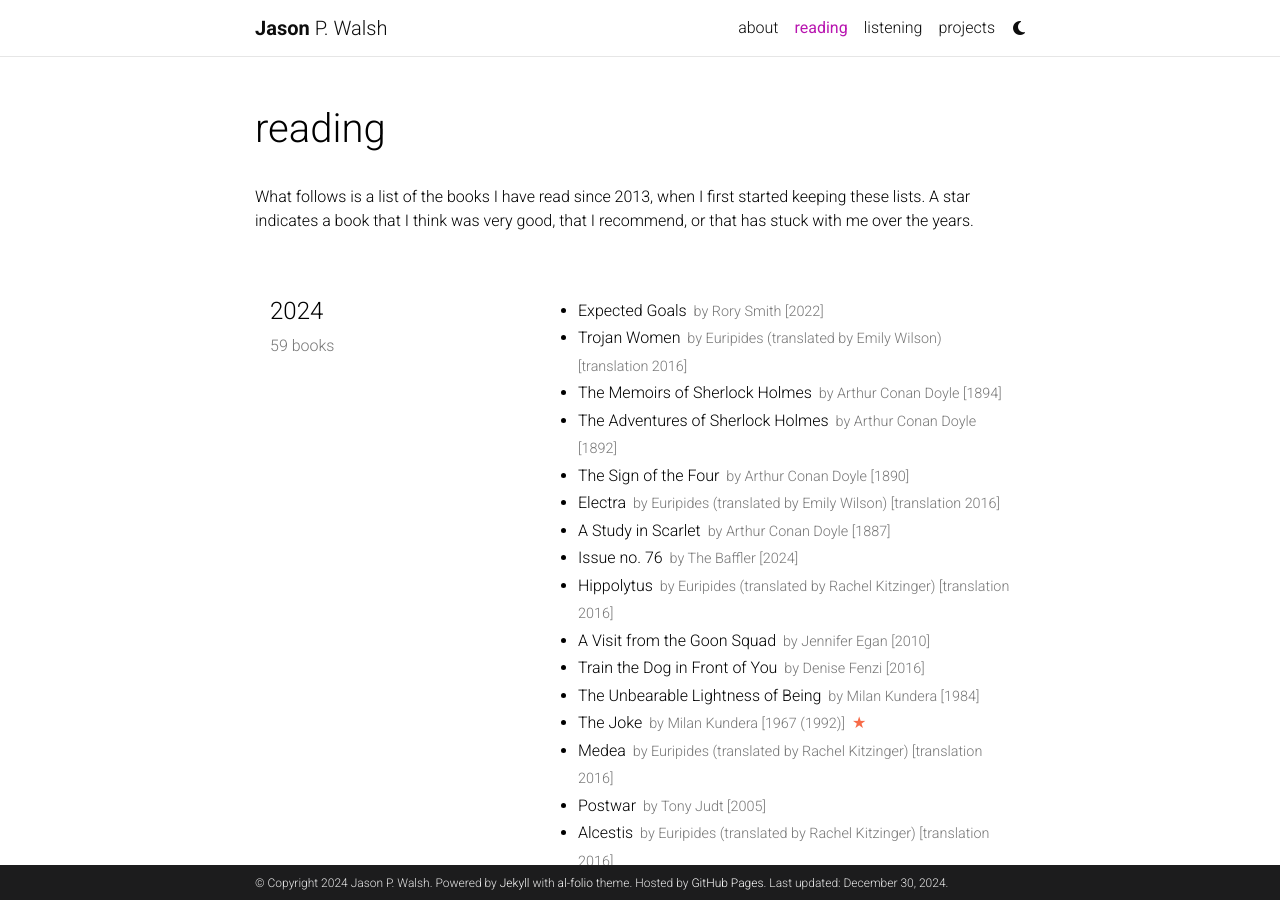
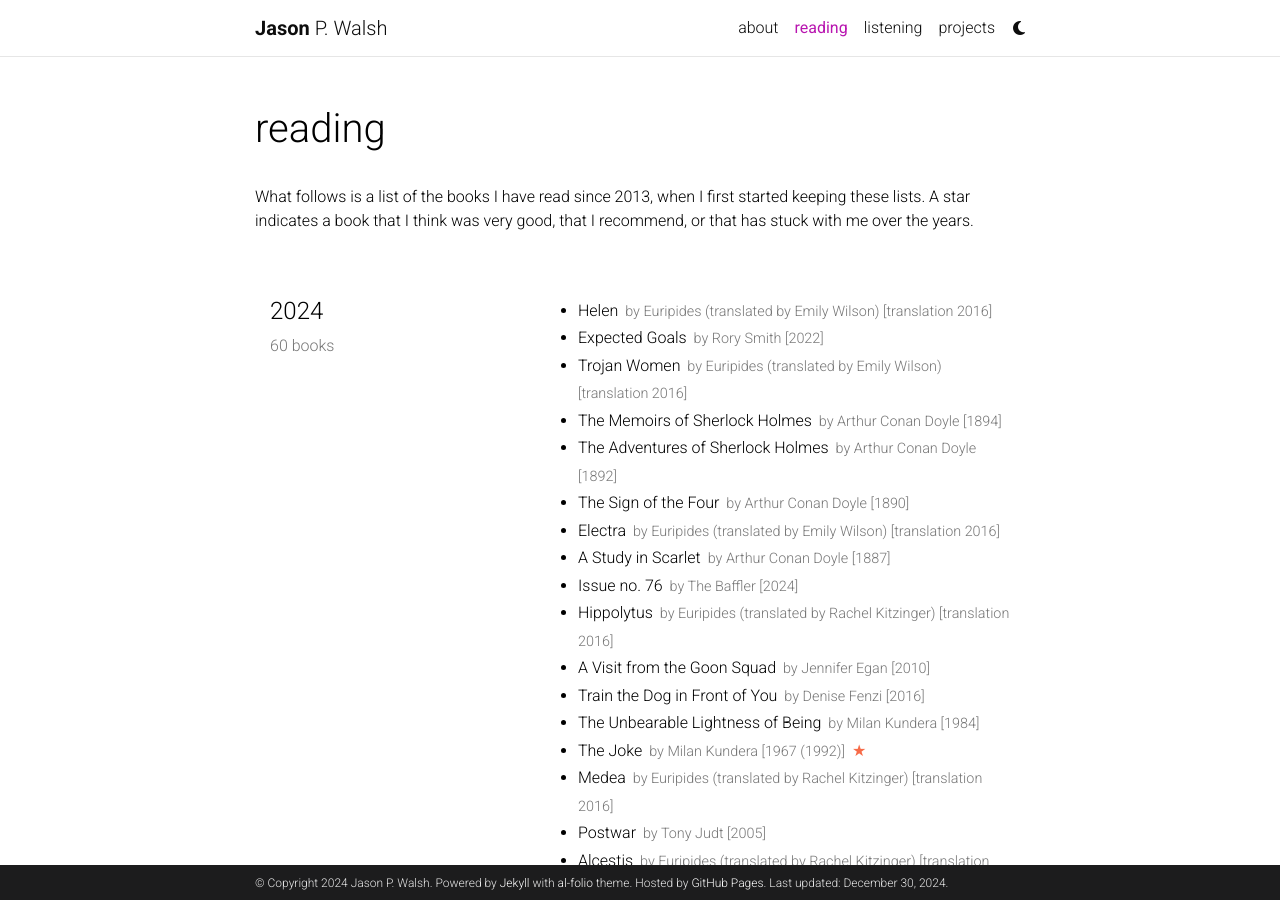
Before and after one commit to jwals23/jwals23.github.io, a Jekyll site: the page built from _pages/reading.md, in a window 1280 px wide and 900 px high. Built offline with Jekyll 4.4.1, drawn with Linux system fonts in a browser that asks for light colours; comment, search, counter and statistics services are not loaded; a style sheet for code colours, icons or effects is not loaded.

Commit message:
Update reading.yml

```diff
--- a/_data/reading.yml
+++ b/_data/reading.yml
@@ -1,6 +1,10 @@
 list:
   - year: "2024"
     books:
+      - title: Helen
+        author: Euripides (translated by Emily Wilson)
+        year: translation 2016
+
       - title: Expected Goals
         author: Rory Smith
         year: 2022
```
